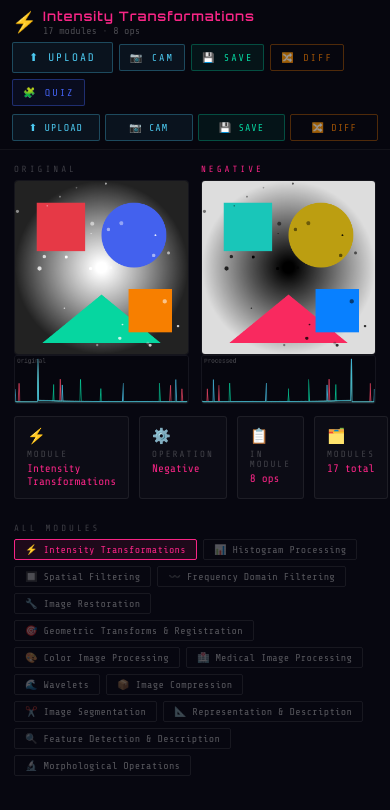
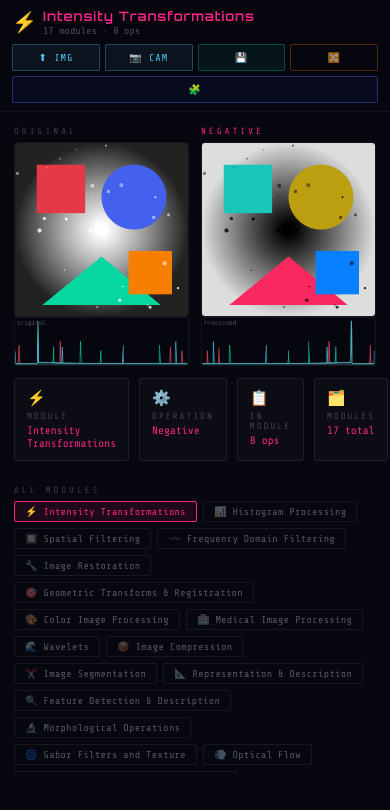
Before and after one commit to Alaa-hub964/Image-processing-lab, a React (Vite) app: page / in a window 390 px wide. Shown: the top 810 px of the page. Built offline with nearby package versions, Linux system fonts and the light colour scheme.

Commit message:
fix: mobile layout - remove duplicate buttons, fix bottom nav

```diff
--- a/src/App.jsx
+++ b/src/App.jsx
@@ -1550,20 +1550,22 @@ export default function App(){
         .mob-overlay{display:none;}
 
         @media(max-width:768px){
-          /* Hide desktop sidebar and left panel */
+          /* Hide desktop sidebar, left panel and desktop tool buttons */
           .desktop-sidebar{display:none !important;}
           .desktop-left{display:none !important;}
+          .desktop-tools{display:none !important;}
 
           /* Bottom navigation bar */
           .mob-nav{
-            display:flex;
+            display:flex !important;
             position:fixed;bottom:0;left:0;right:0;
             height:60px;
             background:#06060e;
-            border-top:1px solid rgba(255,255,255,0.1);
-            z-index:200;
+            border-top:1px solid rgba(255,255,255,0.15);
+            z-index:9999;
             align-items:stretch;
             padding:0 4px;
+            box-shadow:0 -4px 20px rgba(0,0,0,0.6);
           }
           .mob-nav-btn{
             flex:1;background:none;border:none;
@@ -1584,12 +1586,13 @@ export default function App(){
           /* Full-screen overlays for modules and ops panels */
           .mob-overlay{
             display:none;
-            position:fixed;top:0;left:0;right:0;bottom:60px;
+            position:fixed;top:54px;left:0;right:0;bottom:60px;
             background:#06060e;
-            z-index:150;
+            z-index:500;
             overflow-y:auto;
             padding:14px 14px 20px;
             animation:fu 0.18s ease;
+            border-top:1px solid rgba(255,255,255,0.06);
           }
           .mob-overlay.open{display:block;}
 
@@ -1615,7 +1618,7 @@ export default function App(){
           }
 
           /* Main body needs bottom padding for nav bar */
-          .mob-body{padding-bottom:68px !important;}
+          .mob-body{padding-bottom:68px !important;overflow-y:auto;}
 
           /* Canvas sizing on mobile */
           canvas{max-height:180px !important;}
@@ -1655,6 +1658,7 @@ export default function App(){
           .mob-nav{display:none !important;}
           .mob-overlay{display:none !important;}
           .mob-tool-row{display:none !important;}
+          .desktop-tools{display:flex !important;}
           .canvas-grid{grid-template-columns:1fr 1fr;}
         }
       `}</style>
@@ -1717,7 +1721,7 @@ export default function App(){
             <div style={{fontFamily:"'Orbitron',monospace",fontSize:13,fontWeight:600,color:activeMod.color,letterSpacing:1}}>{activeMod.label}</div>
             <div style={{fontSize:10,color:"rgba(255,255,255,0.28)",marginTop:1}}>{MODULES.length} modules · {activeMod.topics.length} ops</div>
           </div>
-          {!showRegPanel&&<div style={{display:"flex",gap:6,alignItems:"center",flexWrap:"wrap"}}>
+          {!showRegPanel&&<div className="desktop-tools" style={{display:"flex",gap:6,alignItems:"center",flexWrap:"wrap"}}>
             <label htmlFor="mainUpload" className="ub" style={{cursor:"pointer"}}>⬆ UPLOAD</label>
             <input id="mainUpload" ref={fileRef} type="file" accept="image/*" style={{display:"none"}} onChange={handleUpload}/>
             <button className="ub" onClick={toggleWebcam} style={{padding:"7px 10px",fontSize:10,background:webcamOn?"rgba(247,37,133,0.15)":"rgba(76,201,240,0.07)",borderColor:webcamOn?"#f72585":"rgba(76,201,240,0.3)",color:webcamOn?"#f72585":"#4cc9f0"}}>{webcamOn?"🔴 STOP":"📷 CAM"}</button>
@@ -1725,13 +1729,14 @@ export default function App(){
             <button className="ub" onClick={()=>setDiffMode(d=>!d)} style={{padding:"7px 10px",fontSize:10,borderColor:diffMode?"#f77f00":"rgba(247,127,0,0.3)",color:diffMode?"#f77f00":"rgba(247,127,0,0.6)",background:diffMode?"rgba(247,127,0,0.12)":"transparent"}}>🔀 {diffMode?"DIFF ON":"DIFF"}</button>
             <button className="ub" onClick={()=>{setQuizMode(true);startQuiz();}} style={{padding:"7px 10px",fontSize:10,borderColor:"rgba(67,97,238,0.4)",color:"#4361ee",background:"rgba(67,97,238,0.07)"}}>🧩 QUIZ</button>
           </div>}
-          {/* Mobile tool row */}
+          {/* Mobile tool row - only shows on mobile */}
           {!showRegPanel&&<div className="mob-tool-row">
-            <label htmlFor="mobUpload" className="ub" style={{cursor:"pointer",textAlign:"center"}}>⬆ UPLOAD</label>
+            <label htmlFor="mobUpload" className="ub" style={{cursor:"pointer",textAlign:"center",flex:1}}>⬆ IMG</label>
             <input id="mobUpload" type="file" accept="image/*" style={{display:"none"}} onChange={handleUpload}/>
-            <button className="ub" onClick={toggleWebcam} style={{background:webcamOn?"rgba(247,37,133,0.15)":undefined,borderColor:webcamOn?"#f72585":undefined,color:webcamOn?"#f72585":undefined}}>{webcamOn?"🔴 STOP":"📷 CAM"}</button>
-            <button className="ub" onClick={exportImage} style={{borderColor:"rgba(6,214,160,0.3)",color:"#06d6a0",background:"rgba(6,214,160,0.07)"}}>💾 SAVE</button>
-            <button className="ub" onClick={()=>setDiffMode(d=>!d)} style={{borderColor:diffMode?"#f77f00":"rgba(247,127,0,0.3)",color:diffMode?"#f77f00":"rgba(247,127,0,0.6)",background:diffMode?"rgba(247,127,0,0.12)":"transparent"}}>🔀 DIFF</button>
+            <button className="ub" onClick={toggleWebcam} style={{flex:1,background:webcamOn?"rgba(247,37,133,0.15)":undefined,borderColor:webcamOn?"#f72585":undefined,color:webcamOn?"#f72585":undefined}}>{webcamOn?"🔴 OFF":"📷 CAM"}</button>
+            <button className="ub" onClick={exportImage} style={{flex:1,borderColor:"rgba(6,214,160,0.3)",color:"#06d6a0",background:"rgba(6,214,160,0.07)"}}>💾</button>
+            <button className="ub" onClick={()=>setDiffMode(d=>!d)} style={{flex:1,borderColor:diffMode?"#f77f00":"rgba(247,127,0,0.3)",color:diffMode?"#f77f00":"rgba(247,127,0,0.6)",background:diffMode?"rgba(247,127,0,0.12)":"transparent"}}>🔀</button>
+            <button className="ub" onClick={()=>{setQuizMode(true);startQuiz();}} style={{flex:1,borderColor:"rgba(67,97,238,0.4)",color:"#4361ee",background:"rgba(67,97,238,0.07)"}}>🧩</button>
           </div>}
         </div>
 
```
